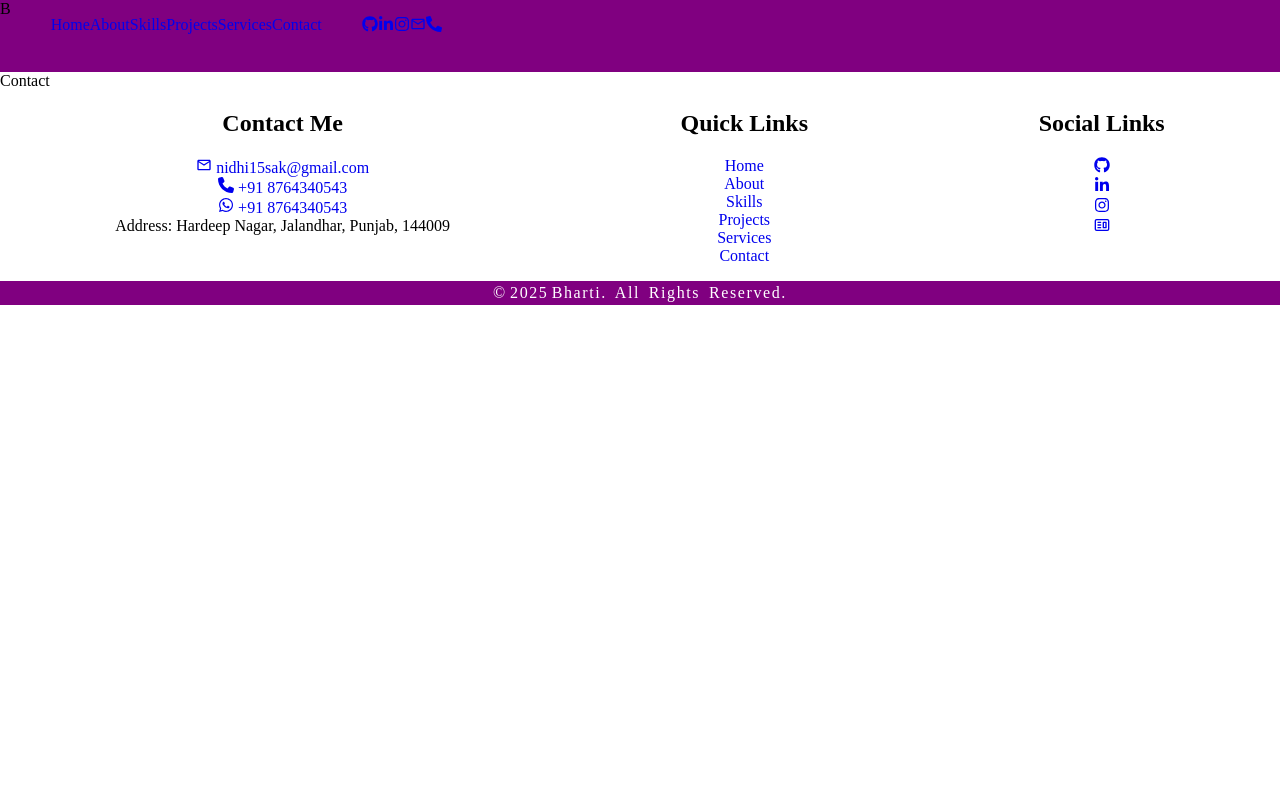
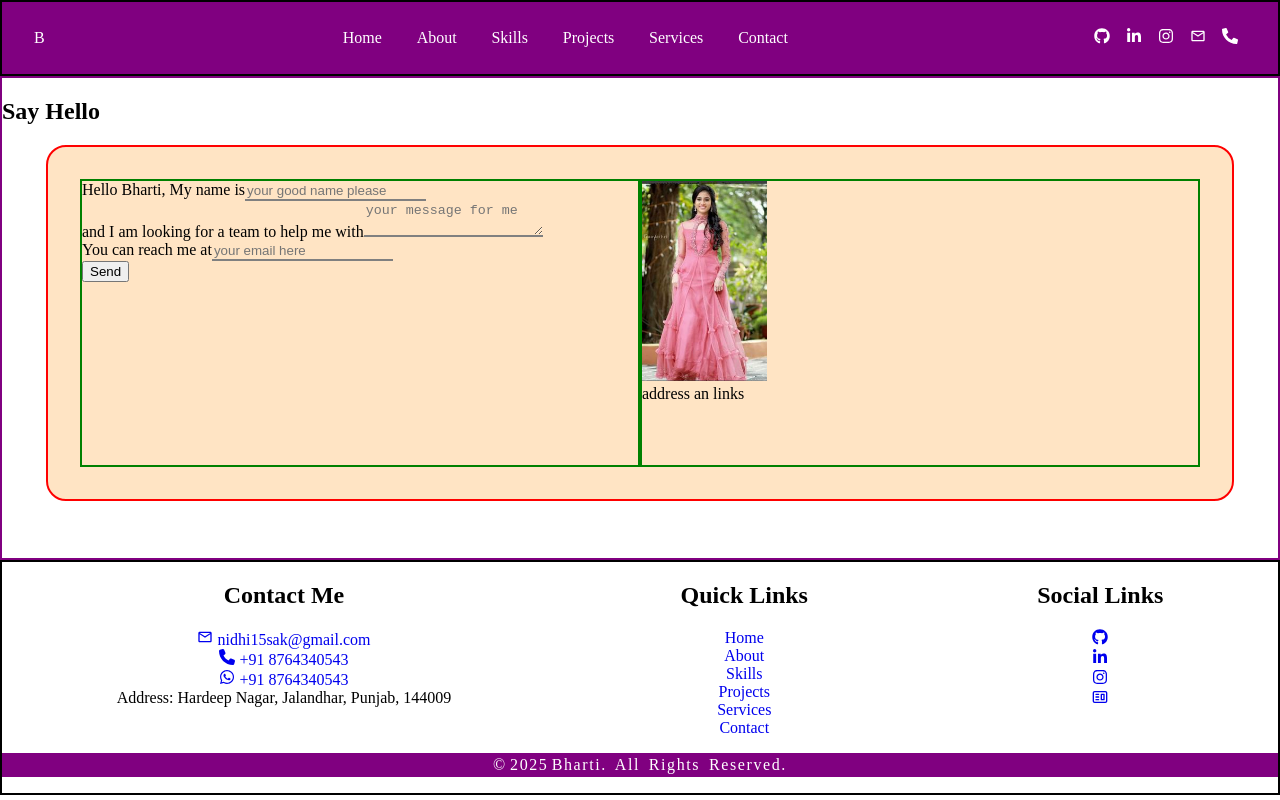
Before and after one commit to Bharti152k2/My_Portfolio_f, a React (Vite) app: page /contact in a window 1280 px wide. Built offline with nearby package versions, Linux system fonts and the light colour scheme.

Commit message:
header and contact page

```diff
--- a/src/components/Contact.jsx
+++ b/src/components/Contact.jsx
@@ -1,9 +1,59 @@
-import React from 'react'
+import React from "react";
+import "../../styles/contact.css";
+import g7 from "../assets/g7.jpg";
 
 function Contact() {
   return (
-    <div>Contact</div>
-  )
+    <section className="reach">
+      <h1>Say Hello</h1>
+      <article className="details">
+        <div className="form">
+          <form action="">
+            <div>
+              <label htmlFor="name">Hello Bharti, My name is</label>
+              <input
+                className="input"
+                type="text"
+                id="name"
+                name="name"
+                placeholder="your good name please"
+                required
+              />
+            </div>
+            <div>
+              <label htmlFor="message">
+                and I am looking for a team to help me with
+              </label>
+              <textarea
+                className="input"
+                id="message"
+                name="message"
+                placeholder="your message for me"
+                required
+              ></textarea>
+            </div>
+            <div>
+              <label htmlFor="email">You can reach me at</label>
+              <input
+                className="input"
+                type="email"
+                id="email"
+                name="email"
+                placeholder="your email here"
+                required
+              />
+            </div>
+            <button type="submit">Send</button>
+          </form>
+        </div>
+        <div className="reach-links">
+
+          <img src={g7} alt="description" height="200rem" />
+          <aside>address an links</aside>
+        </div>
+      </article>
+    </section>
+  );
 }
 
-export default Contact
+export default Contact;
--- a/src/components/Header.jsx
+++ b/src/components/Header.jsx
@@ -9,7 +9,7 @@ function Header() {
   return (
     <header>
       <span>B</span>
-      <ul type="none">
+      <ul type="none" className="pages">
         <li>
           <NavLink to="/">Home</NavLink>
         </li>
@@ -29,7 +29,7 @@ function Header() {
           <NavLink to="/contact">Contact</NavLink>
         </li>
       </ul>
-      <ul type="none">
+      <ul type="none" className="links">
         <li>
           <NavLink>
             <FaGithub to="https://github.com/Bharti152k2" />
--- /dev/null
+++ b/styles/contact.css
@@ -0,0 +1,31 @@
+.reach {
+  height: 30rem;
+  display: flex;
+  flex-direction: column;
+  border: 2px solid purple;
+}
+.details {
+  width: 70rem;
+  border: 2px solid red;
+  display: flex;
+  align-self: center;
+  background-color: bisque;
+  border-radius: 20px;
+  padding: 2rem;
+  height: 18rem;
+}
+.form {
+  width: 50rem;
+  border: 2px solid green;
+  display: flex;
+  flex-direction: column;
+}
+.reach-links {
+  width: 50rem;
+  border: 2px solid green;
+}
+.input {
+  border: none;
+  border-bottom: 2px solid grey;
+  background: transparent;
+}
--- a/styles/footer.css
+++ b/styles/footer.css
@@ -1,6 +1,6 @@
 footer {
   /* background-color: black; */
-  height: 10rem;
+  border: 2px solid black;
 }
 footer section {
   display: flex;
--- a/styles/header.css
+++ b/styles/header.css
@@ -1,8 +1,27 @@
 header {
+  padding: 0px 2rem;
   background-color: purple;
   height: 4.5rem;
   display: flex;
+  display: flex;
+  justify-content: space-between;
+  align-items: center;
+  border: 2px solid black;
 }
 header ul {
   display: flex;
+  justify-content: space-around;
+  align-items: center;
 }
+header span {
+  color: white;
+}
+header ul li a {
+  color: white;
+}
+.pages {
+  width: 30rem;
+}
+.links {
+  width: 10rem;
+}
```
Also changed, not shown: src/assets/g7.jpg (added).
